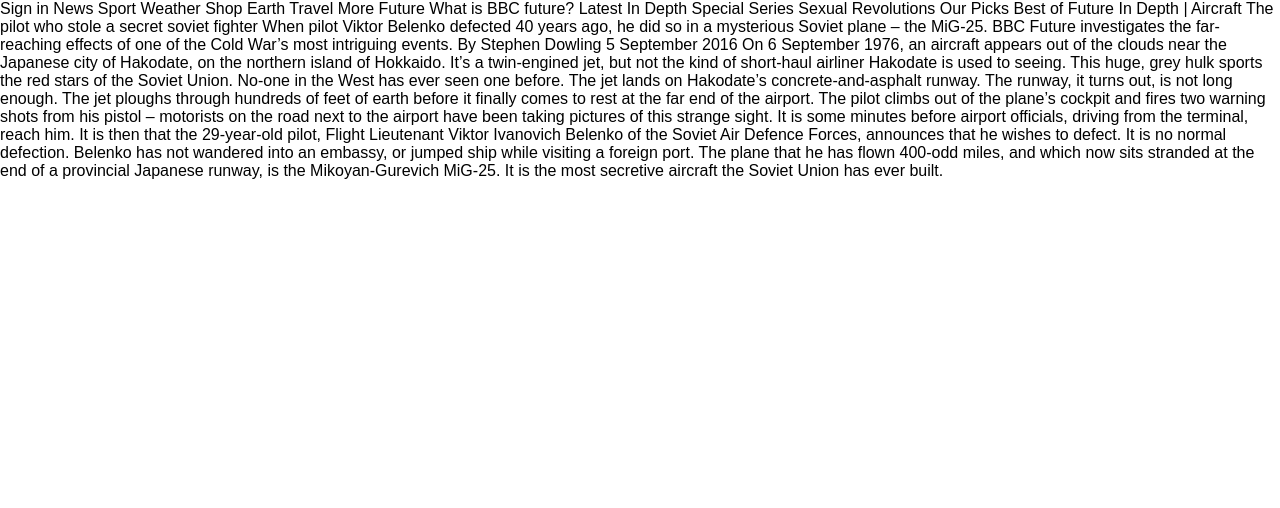
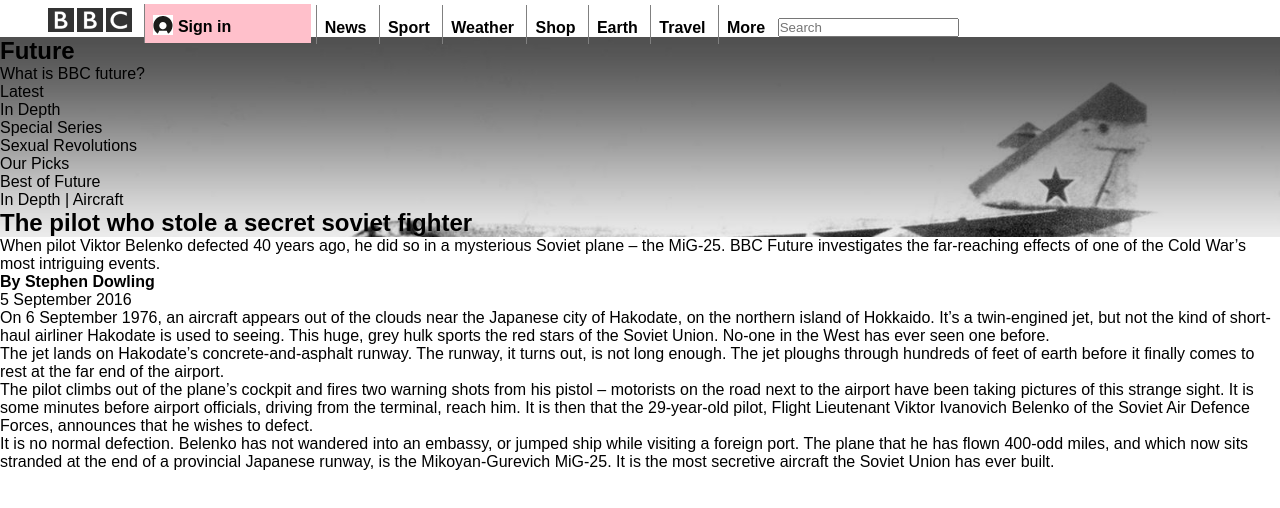
Before and after one commit to TeodorVecerdi/saxion_web, a plain HTML site: page lab_3_assignments/11/index.html in a window 1280 px wide. Drawn offline with Linux system fonts and the light colour scheme.

Commit message:
Attempt assignment 11 from week 3

```diff
--- a/lab_3_assignments/11/css/style.css
+++ b/lab_3_assignments/11/css/style.css
@@ -1,8 +1,73 @@
-*{
-	margin: 0;
-	padding: 0;
+* {
+    margin: 0;
+    padding: 0;
 }
 
-body{
-	font-family: Arial, Helvetica, sans-serif;
+body {
+    font-family: Arial, Helvetica, sans-serif;
 }
+
+header {
+    background-color: #ffffff;
+
+
+}
+
+nav {
+    height: 100%;
+}
+
+.header-logo {
+    margin-left: 3rem;
+    padding-right: 0.5rem;
+    margin-top: 0.5rem;
+    /* margin-top: 1.3rem; */
+}
+
+.header-logo::after {
+    margin-left: initial;
+    padding-right: initial;
+    margin-top: initial;
+    /* margin-top: 1.3rem; */
+}
+
+nav ul {
+    list-style: none;
+}
+
+nav * {
+    display: inline;
+}
+
+.nav-item {
+    height: 100%;
+}
+
+
+.nav-item a {
+    text-decoration: none;
+    color: black;
+    font-weight: bold;
+    vertical-align: bottom;
+    border-left: 1px solid gray;
+    padding-top: 0.9rem;
+    padding-bottom: 0.5rem;
+    padding-left: 0.5rem;
+    padding-right: 0.5rem;
+}
+
+.nav-item a img {
+    vertical-align: text-bottom;
+}
+
+nav li:first-child a {
+    background-color: pink;
+    vertical-align: initial;
+    padding-right: 5rem;
+}
+
+.top-section {
+    background-image: url(../images/mig.jpg);
+    background-size: cover;
+    background-repeat: no-repeat;
+}
--- a/lab_3_assignments/11/index.html
+++ b/lab_3_assignments/11/index.html
@@ -1,44 +1,97 @@
 <!DOCTYPE html>
 <html lang="en">
+
 <head>
 	<meta charset="UTF-8" />
 	<title>BBC - Future - The pilot who stole a secret Soviet fighter jet</title>
 	<link rel="stylesheet" href="css/style.css" />
 </head>
+
 <body>
-	Sign in
-	News
-	Sport
-	Weather
-	Shop
-	Earth
-	Travel
-	More
+	<main>
+		<header>
+			<nav>
+				<img class="header-logo" src="images/bbc.png" alt="BBC logo">
+				<ul>
+					<li class="nav-item"><a href="#"><img class="sign-in-logo" src="images/sign-in.png"
+								alt="sign-in logo"> Sign in</a></li>
+					<li class="nav-item"><a href="#">News</a></li>
+					<li class="nav-item"><a href="#">Sport</a></li>
+					<li class="nav-item"><a href="#">Weather</a></li>
+					<li class="nav-item"><a href="#">Shop</a></li>
+					<li class="nav-item"><a href="#">Earth</a></li>
+					<li class="nav-item"><a href="#">Travel</a></li>
+					<li class="nav-item"><a href="#">More</a></li>
+				</ul>
+				<input type="text" name="search" id="search" placeholder="Search">
+			</nav>
+		</header>
+		<section class="top-section">
+			<h1 class="title">Future</h1>
+			<ul class="main-list">
+				<li class="main-list-item">What is BBC future?</li>
+				<li class="main-list-item">Latest</li>
+				<li class="main-list-item">In Depth</li>
+				<li class="main-list-item">
+					<ul class="second-list">
+						<li class="second-list-item">Special Series</li>
+						<li class="second-list-item">Sexual Revolutions</li>
+					</ul>
+				</li>
+				<li class="main-list-item">
+					<ul class="second-list">
+						<li class="second-list-item">Our Picks</li>
+						<li class="second-list-item">Best of Future</li>
+					</ul>
+				</li>
+			</ul>
+			<p class="main-subtitle">In Depth | Aircraft</p>
+			<h1 class="main-title">The pilot who stole a secret soviet fighter</h1>
+		</section>
 
-	Future
+		<section class="bottom-section">
+			<p class="main-text">When pilot Viktor Belenko defected 40 years ago, he did so in a mysterious Soviet plane
+				– the MiG-25. BBC Future investigates the far-reaching effects of one of the Cold War’s most intriguing
+				events.</p>
+			<div class="text-container">
+				<p class="bottom-text">
+					<b>By Stephen Dowling</b>
+					<br>
+					5 September 2016
+				</p>
+				<p class="bottom-text">On 6 September 1976, an aircraft appears out of the clouds near the Japanese city
+					of Hakodate, on the
+					northern
+					island of Hokkaido. It’s a twin-engined jet, but not the kind of short-haul airliner Hakodate is
+					used to seeing.
+					This huge, grey hulk sports the red stars of the Soviet Union. No-one in the West has ever seen one
+					before.
+				</p>
+				<p class="bottom-text">The jet lands on Hakodate’s concrete-and-asphalt runway. The runway, it turns
+					out, is not long
+					enough. The jet
+					ploughs through hundreds of feet of earth before it finally comes to rest at the far end of the
+					airport.
+				</p>
+				<p class="bottom-text">The pilot climbs out of the plane’s cockpit and fires two warning shots from his
+					pistol – motorists
+					on the road next
+					to the airport have been taking pictures of this strange sight. It is some minutes before airport
+					officials, driving
+					from the terminal, reach him. It is then that the 29-year-old pilot, Flight Lieutenant Viktor
+					Ivanovich Belenko of
+					the Soviet Air Defence Forces, announces that he wishes to defect.
+				</p>
+				<p class="bottom-text">It is no normal defection. Belenko has not wandered into an embassy, or jumped
+					ship while visiting a
+					foreign port.
+					The plane that he has flown 400-odd miles, and which now sits stranded at the end of a provincial
+					Japanese runway,
+					is the Mikoyan-Gurevich MiG-25. It is the most secretive aircraft the Soviet Union has ever built.
+				</p>
+			</div>
+		</section>
+	</main>
+</body>
 
-	What is BBC future?
-	Latest
-	In Depth
-	Special Series
-	Sexual Revolutions
-	Our Picks
-	Best of Future
-
-	In Depth | Aircraft
-	The pilot who stole a secret soviet fighter
-
-	When pilot Viktor Belenko defected 40 years ago, he did so in a mysterious Soviet plane – the MiG-25. BBC Future investigates the far-reaching effects of one of the Cold War’s most intriguing events.
-
-	By Stephen Dowling
-	5 September 2016
-
-	On 6 September 1976, an aircraft appears out of the clouds near the Japanese city of Hakodate, on the northern island of Hokkaido. It’s a twin-engined jet, but not the kind of short-haul airliner Hakodate is used to seeing. This huge, grey hulk sports the red stars of the Soviet Union. No-one in the West has ever seen one before.
-
-	The jet lands on Hakodate’s concrete-and-asphalt runway. The runway, it turns out, is not long enough. The jet ploughs through hundreds of feet of earth before it finally comes to rest at the far end of the airport.
-
-	The pilot climbs out of the plane’s cockpit and fires two warning shots from his pistol – motorists on the road next to the airport have been taking pictures of this strange sight. It is some minutes before airport officials, driving from the terminal, reach him. It is then that the 29-year-old pilot, Flight Lieutenant Viktor Ivanovich Belenko of the Soviet Air Defence Forces, announces that he wishes to defect.
-
-	It is no normal defection. Belenko has not wandered into an embassy, or jumped ship while visiting a foreign port. The plane that he has flown 400-odd miles, and which now sits stranded at the end of a provincial Japanese runway, is the Mikoyan-Gurevich MiG-25. It is the most secretive aircraft the Soviet Union has ever built.
-</body>
 </html>
```
